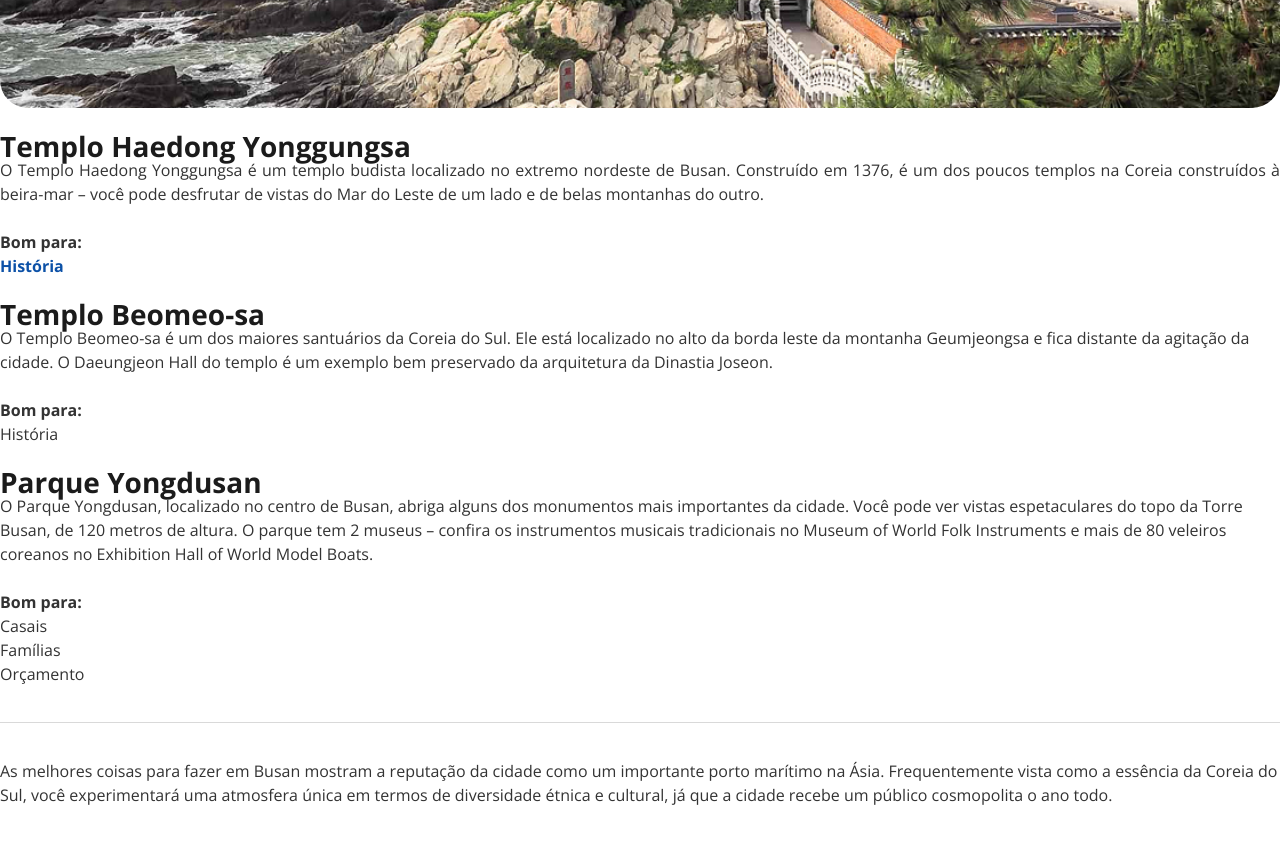
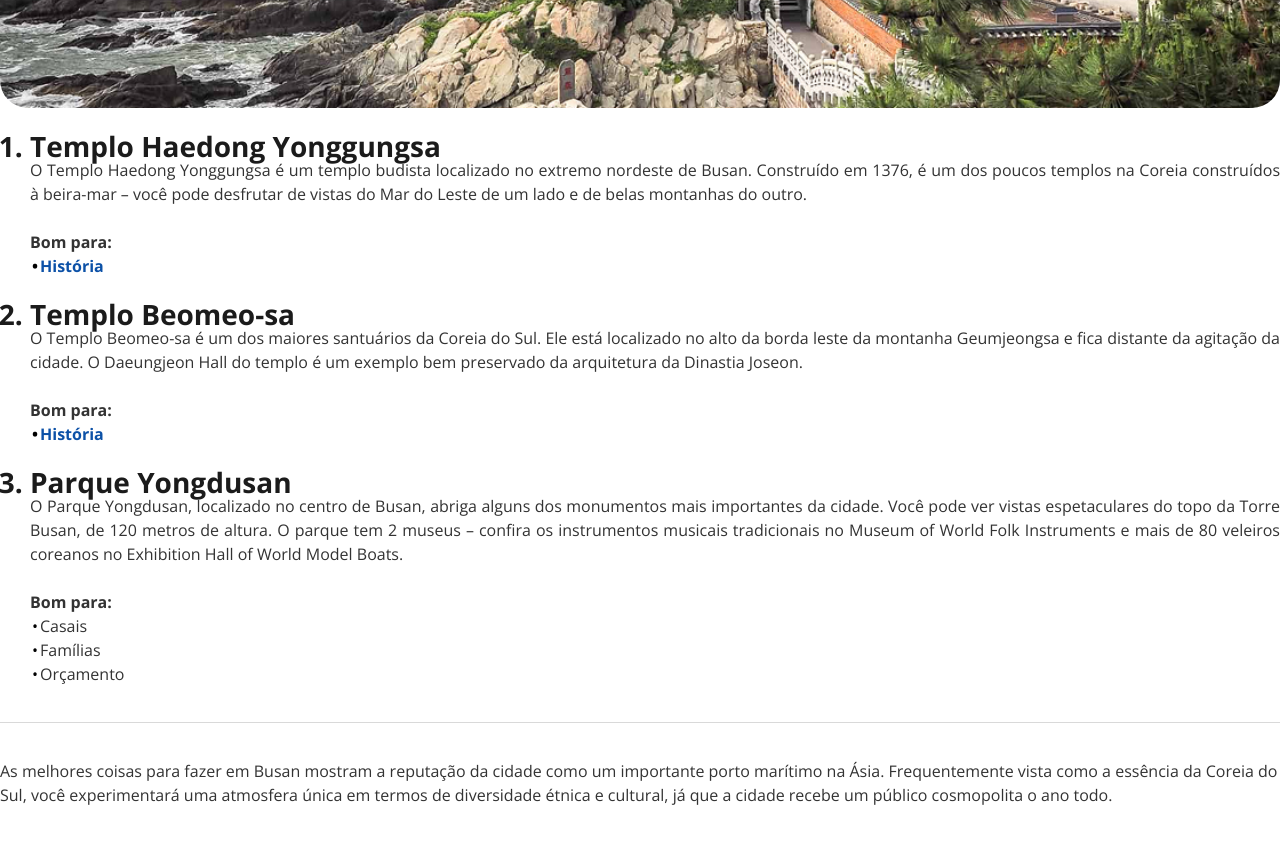
Before and after one commit to GuiSonsin/local-turistico, a plain HTML site: page index.html in a window 1280 px wide. Shown: the part 1600-2444 px from the top of the page. Drawn offline with nearby package versions, Linux system fonts and the light colour scheme.

Commit message:
Arrumando o espaçamento da lista e colocando a marcação desejável

```diff
--- a/index.html
+++ b/index.html
@@ -34,7 +34,6 @@
     <img src="images/image2.jpg" alt="imagem do tempo Haedong Yonggungsa">
 
     <ol>
-
         <h3>
             <li>Templo Haedong Yonggungsa </li>
         </h3>
@@ -45,7 +44,7 @@
 
             <strong>Bom para:</strong>
             <ul>
-                <li> <p class = "history paragraph">História</p> </li>
+                <li class = "history paragraph">História</li>
             </ul>
         </p>
 
@@ -58,13 +57,13 @@
         </h3>
 
 
-        <p>
+        <p class = "paragraph">
             O Templo Beomeo-sa é um dos maiores santuários da Coreia do Sul. Ele está localizado no alto da borda leste da montanha Geumjeongsa e fica distante da agitação da cidade. O Daeungjeon Hall do templo é um exemplo bem preservado da arquitetura da Dinastia Joseon.
             <br><br>
 
             <strong>Bom para:</strong>
             <ul>
-                <li>História</li>
+                <li class = "history paragraph">História</li>
             </ul>
         </p>
 
@@ -74,7 +73,7 @@
             <li>Parque Yongdusan</li>
         </h3>
 
-        <p>
+        <p class = "paragraph">
             O Parque Yongdusan, localizado no centro de Busan, abriga alguns dos monumentos mais importantes da cidade. Você pode ver vistas espetaculares do topo da Torre Busan, de 120 metros de altura. O parque tem 2 museus – confira os instrumentos musicais tradicionais no Museum of World Folk Instruments e mais de 80 veleiros coreanos no Exhibition Hall of World Model Boats.
             <br><br>
 
--- a/style.css
+++ b/style.css
@@ -95,9 +95,21 @@ h2 + .paragraph{
 
 img + ol{
     margin-top: 20px;
+    padding-left: 30px;
 }
 
 .history{
     color: #0C51A7;
     font-weight: bold;
 }
+
+ul {
+    list-style: none; /* retira o padrao que é a bolinha branca*/
+  }
+
+ul li:before {
+
+    content: '\2022'; /* coloca uma bolinha */
+    margin: 0 2px; /* espaçamento da bolinha para o que está escrito */
+    color: black; /* seleciona a cor da bolinha */
+   }
```
